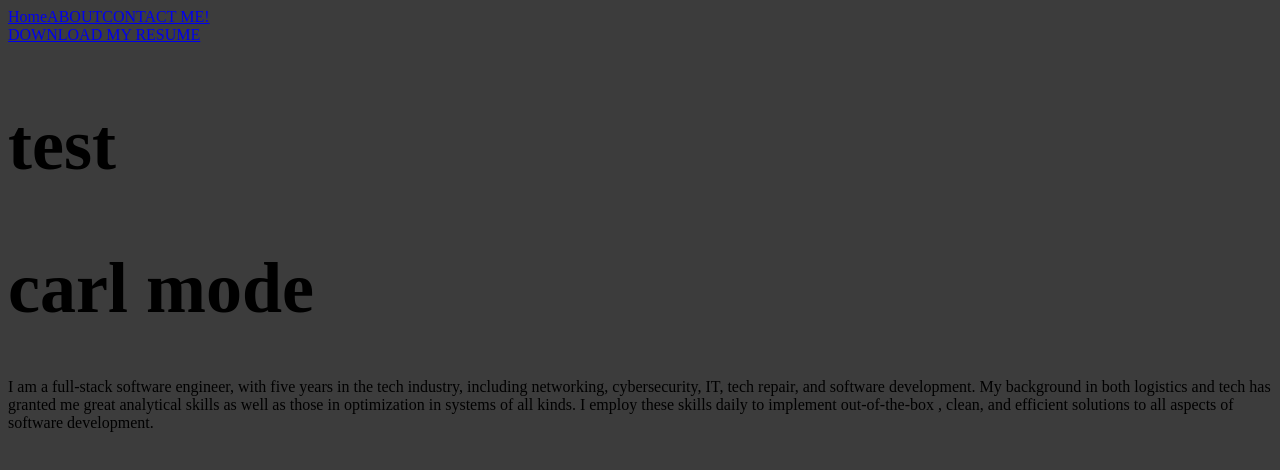
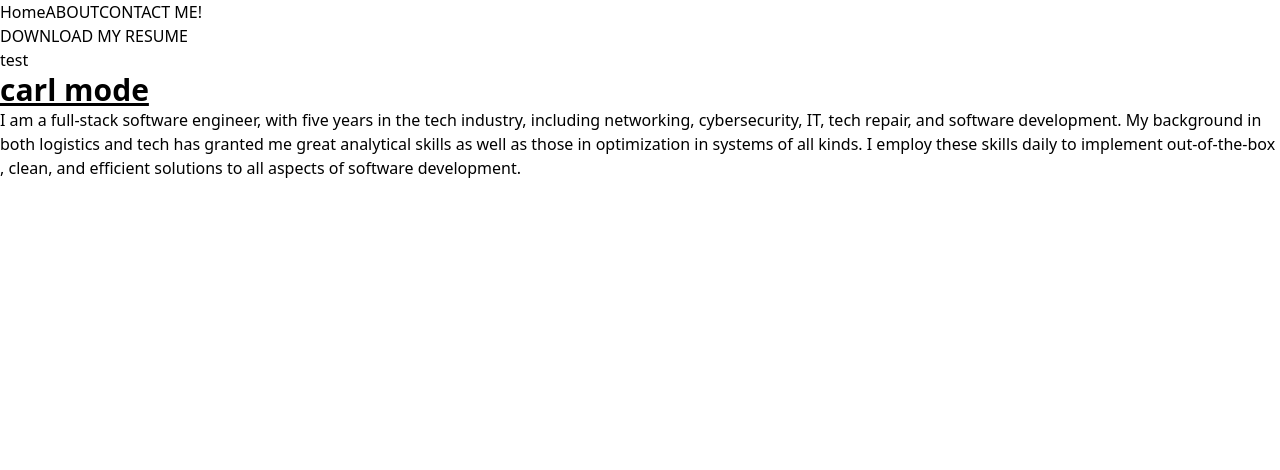
Before and after one commit to carldamey/personal-portfolio, a Next.js app: page / in a window 1280 px wide. Shown: the top 470 px of the page. Built offline with nearby package versions, Linux system fonts and the light colour scheme.

Commit message:
replaces current css setup with tailwind

```diff
--- a/package.json
+++ b/package.json
@@ -9,13 +9,17 @@
     "lint": "next lint"
   },
   "dependencies": {
+    "@craco/craco": "^7.1.0",
     "next": "^14.0.4",
     "react": "^18",
     "react-dom": "^18",
     "yarn": "^1.22.22"
   },
   "devDependencies": {
+    "autoprefixer": "^10.4.19",
     "eslint": "^8",
-    "eslint-config-next": "14.0.4"
+    "eslint-config-next": "14.0.4",
+    "postcss": "^8.4.38",
+    "tailwindcss": "^3.4.3"
   }
 }
--- a/pages/index.js
+++ b/pages/index.js
@@ -9,12 +9,12 @@ export default function Home() {
 	return (
 		<>
 			<Head>
-				<title>Carl Damey</title>
+				<title >Carl Damey</title>
 				<meta name="description" content="Generated by create next app" />
 				<meta name="viewport" content="width=device-width, initial-scale=1" />
 				<link rel="icon" href="/favicon.ico" />
 			</Head>
-			<h1>carl mode</h1>
+			<h1 className="text-3xl font-bold underline">carl mode</h1>
 			<p>
 				I am a full-stack software engineer, with five years in the tech
 				industry, including networking, cybersecurity, IT, tech repair, and
--- /dev/null
+++ b/postcss.config.js
@@ -0,0 +1,6 @@
+module.exports = {
+  plugins: {
+    tailwindcss: {},
+    autoprefixer: {},
+  },
+}
--- a/styles/globals.css
+++ b/styles/globals.css
@@ -1,14 +1,3 @@
-h1 {
-  font-size: 4.5rem;
-}
-
-:root {
-  --color-1: #3c3c3c;
-  --color-2: #a3c9e9;
-  --color-3: #EF7e78;
-}
-
-body {
-  background-color: var(--color-1);
-  text: var(--color-3);
-}
+@tailwind base;
+@tailwind components;
+@tailwind utilities;
--- /dev/null
+++ b/tailwind.config.js
@@ -0,0 +1,12 @@
+/** @type {import('tailwindcss').Config} */
+module.exports = {
+	content: [
+		"./app/**/*.{js,ts,jsx,tsx,mdx}",
+		"./pages/**/*.{js,ts,jsx,tsx,mdx}",
+		"./components/**/*.{js,ts,jsx,tsx,mdx}",
+	],
+	theme: {
+		extend: {},
+	},
+	plugins: [],
+}
```
Also changed, not shown: 1 other file (tests, documents, lock files or other folders).
